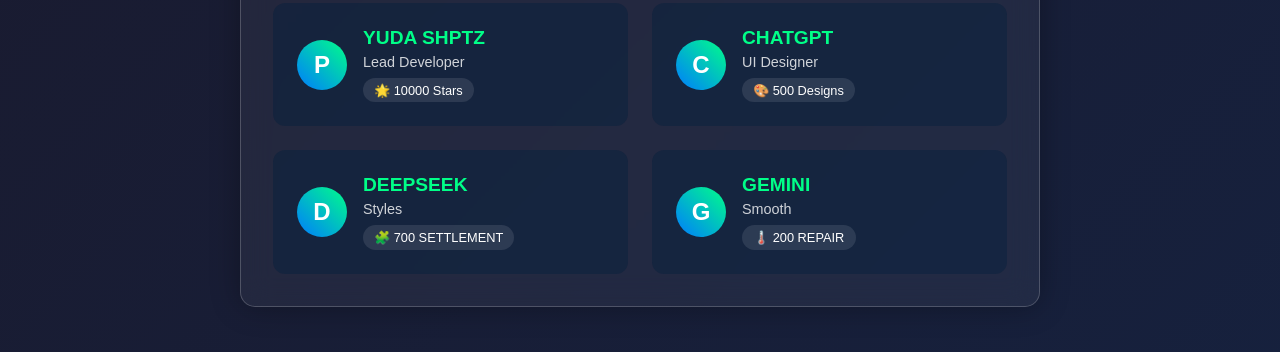
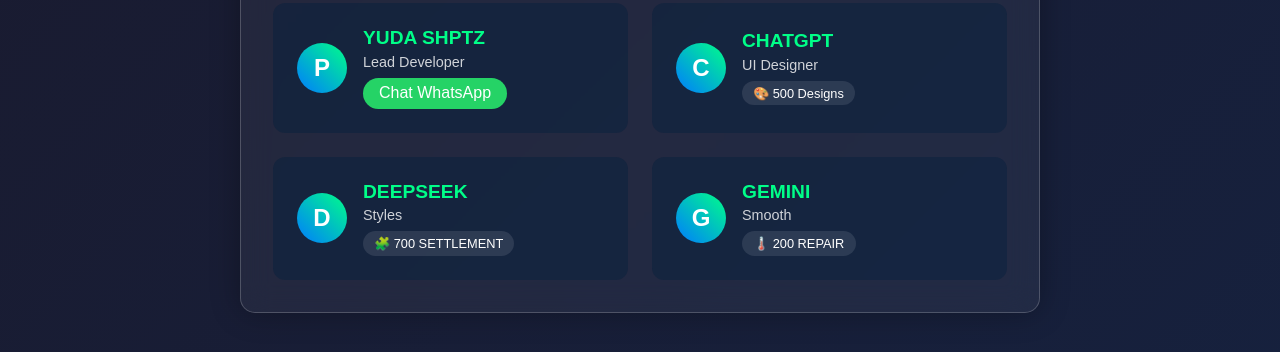
Before and after one commit to shinzxyz/script, a plain HTML site: page index.html in a window 1280 px wide. Shown: the part 450-802 px from the top of the page. Drawn offline with Linux system fonts and the light colour scheme; sample sign-in values are in the browser's storage.

Commit message:
Add files via upload

```diff
--- a/index.html
+++ b/index.html
@@ -307,6 +307,7 @@
         }
     </style>
 </head>
+
 <body>
     <header>
         <div class="logo">SC BOT</div>
@@ -336,8 +337,8 @@
                     <h3>YUDA SHPTZ</h3>
                     <p>Lead Developer</p>
                     <div class="social-links">
-                        <span>🌟 10000 Stars</span>
-                    </div>
+                    <a href="https://wa.me/6287889486330" target="_blank" style="background:#25D366; padding:0.4rem 1rem; border-radius:20px; text-decoration:none; color:white;">Chat WhatsApp</a>
+                   </div>
                 </div>
             </div>
 
```
